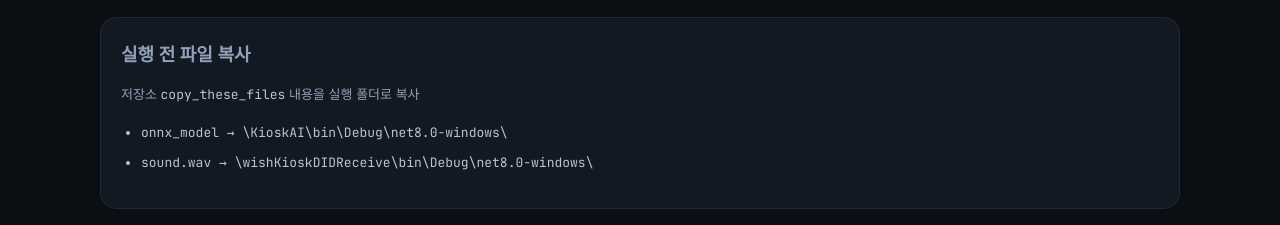
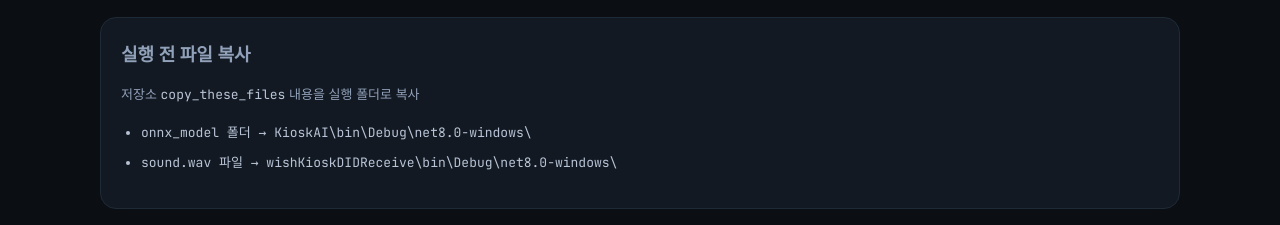
Before and after one commit to Team-ToyoTech/WISH-Kiosk, a plain HTML site: page docs/index.html in a window 1280 px wide. Shown: the part 1886-2111 px from the top of the page. Drawn offline with nearby package versions, Linux system fonts and the light colour scheme.

Commit message:
docs contents update

```diff
--- a/docs/index.html
+++ b/docs/index.html
@@ -217,11 +217,12 @@ cd WISH-Kiosk
                         </p>
                         <ul class="mono">
                             <li>
-                                onnx_model → \KioskAI\bin\Debug\net8.0-windows\
+                                onnx_model 폴더 →
+                                KioskAI\bin\Debug\net8.0-windows\
                             </li>
                             <li>
-                                sound.wav →
-                                \wishKioskDIDReceive\bin\Debug\net8.0-windows\
+                                sound.wav 파일 →
+                                wishKioskDIDReceive\bin\Debug\net8.0-windows\
                             </li>
                         </ul>
                     </div>
```
